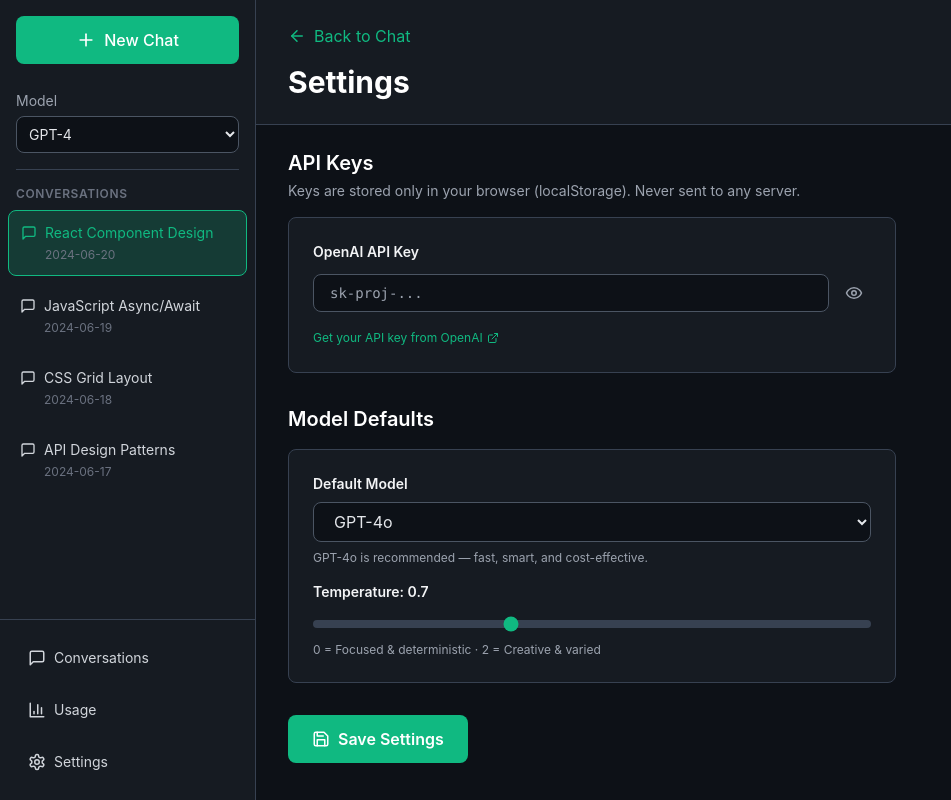
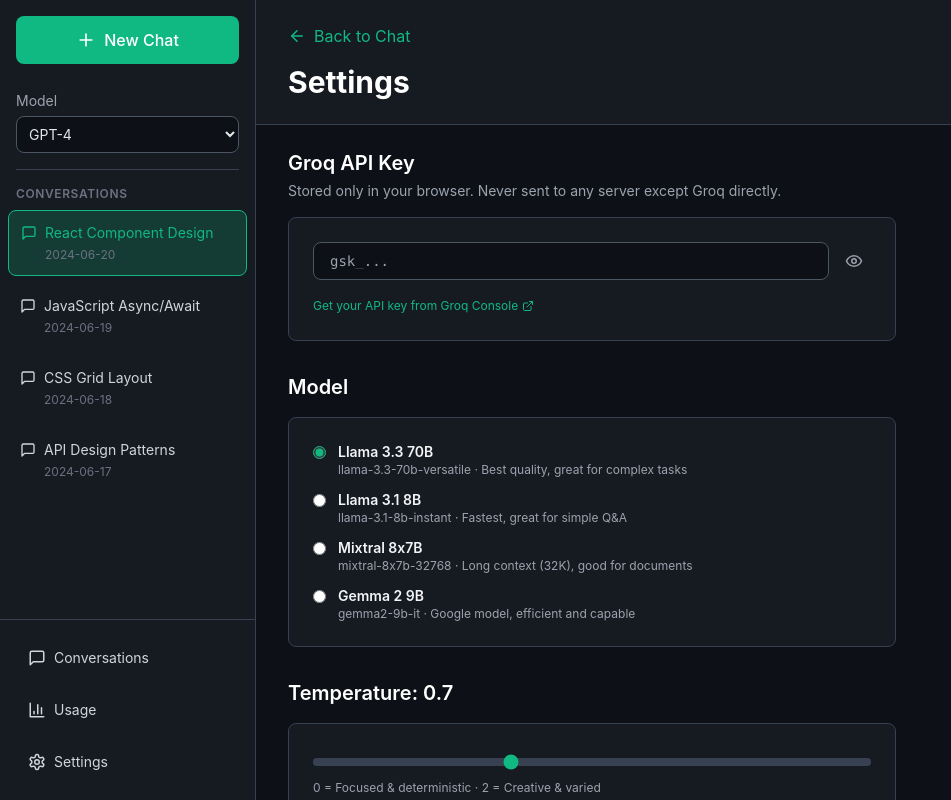
Before and after one commit to Rintu-chowdory/chatforge, a React (Vite) app: page /chatforge/settings in a window 1280 px wide. Shown: the whole page, without its empty margins (0-951 px from the left). Built offline with nearby package versions, Linux system fonts and the light colour scheme.

Commit message:
Switch to Groq API

```diff
--- a/src/pages/Settings.jsx
+++ b/src/pages/Settings.jsx
@@ -2,24 +2,31 @@
 import { Link } from 'react-router-dom'
 import { ArrowLeft, Eye, EyeOff, Save, CheckCircle, ExternalLink } from 'lucide-react'
 
+const GROQ_MODELS = [
+  { label: 'Llama 3.3 70B', value: 'llama-3.3-70b-versatile', desc: 'Best quality, great for complex tasks' },
+  { label: 'Llama 3.1 8B', value: 'llama-3.1-8b-instant', desc: 'Fastest, great for simple Q&A' },
+  { label: 'Mixtral 8x7B', value: 'mixtral-8x7b-32768', desc: 'Long context (32K), good for documents' },
+  { label: 'Gemma 2 9B', value: 'gemma2-9b-it', desc: 'Google model, efficient and capable' },
+]
+
 function Settings() {
   const [showApiKey, setShowApiKey] = useState(false)
   const [apiKey, setApiKey] = useState('')
+  const [model, setModel] = useState('Llama 3.3 70B')
+  const [temperature, setTemperature] = useState(0.7)
   const [saved, setSaved] = useState(false)
-  const [model, setModel] = useState('GPT-4o')
-  const [temperature, setTemperature] = useState(0.7)
 
   useEffect(() => {
-    const stored = localStorage.getItem('chatforge_openai_key')
-    if (stored) setApiKey(stored)
-    const storedModel = localStorage.getItem('chatforge_model')
-    if (storedModel) setModel(storedModel)
-    const storedTemp = localStorage.getItem('chatforge_temperature')
-    if (storedTemp) setTemperature(parseFloat(storedTemp))
+    const k = localStorage.getItem('chatforge_groq_key')
+    if (k) setApiKey(k)
+    const m = localStorage.getItem('chatforge_model')
+    if (m) setModel(m)
+    const t = localStorage.getItem('chatforge_temperature')
+    if (t) setTemperature(parseFloat(t))
   }, [])
 
   const handleSave = () => {
-    localStorage.setItem('chatforge_openai_key', apiKey)
+    localStorage.setItem('chatforge_groq_key', apiKey)
     localStorage.setItem('chatforge_model', model)
     localStorage.setItem('chatforge_temperature', temperature)
     setSaved(true)
@@ -37,24 +44,18 @@
       </div>
 
       <div className="flex-1 overflow-y-auto px-4 lg:px-8 py-6 max-w-2xl">
-        {/* API Keys */}
         <div className="mb-8">
-          <h2 className="text-xl font-semibold text-white mb-1">API Keys</h2>
-          <p className="text-sm text-gray-400 mb-4">Keys are stored only in your browser (localStorage). Never sent to any server.</p>
+          <h2 className="text-xl font-semibold text-white mb-1">Groq API Key</h2>
+          <p className="text-sm text-gray-400 mb-4">Stored only in your browser. Never sent to any server except Groq directly.</p>
           <div className="bg-chat-dark border border-gray-700 rounded-lg p-6">
-            <label className="block text-sm font-semibold text-gray-100 mb-3">
-              OpenAI API Key
-            </label>
             <div className="flex items-center gap-2 mb-3">
-              <div className="flex-1 relative">
               <input
                 type={showApiKey ? 'text' : 'password'}
                 value={apiKey}
                 onChange={(e) => setApiKey(e.target.value)}
-                  placeholder="sk-proj-..."
-                  className="w-full bg-chat-bg border border-gray-600 rounded-lg px-4 py-2 text-gray-200 font-mono text-sm focus:outline-none focus:border-emerald transition"
+                placeholder="gsk_..."
+                className="flex-1 bg-chat-bg border border-gray-600 rounded-lg px-4 py-2 text-gray-200 font-mono text-sm focus:outline-none focus:border-emerald transition"
               />
-              </div>
               <button
                 onClick={() => setShowApiKey(!showApiKey)}
                 className="text-gray-400 hover:text-gray-200 transition p-2 rounded hover:bg-gray-700"
@@ -63,42 +64,43 @@
               </button>
             </div>
             <a
-              href="https://platform.openai.com/api-keys"
+              href="https://console.groq.com/keys"
               target="_blank"
               rel="noopener noreferrer"
               className="inline-flex items-center gap-1 text-xs text-emerald hover:underline"
             >
-              Get your API key from OpenAI <ExternalLink size={12} />
+              Get your API key from Groq Console <ExternalLink size={12} />
             </a>
           </div>
         </div>
 
-        {/* Model Defaults */}
         <div className="mb-8">
-          <h2 className="text-xl font-semibold text-white mb-4">Model Defaults</h2>
-          <div className="bg-chat-dark border border-gray-700 rounded-lg p-6 space-y-4">
+          <h2 className="text-xl font-semibold text-white mb-4">Model</h2>
+          <div className="bg-chat-dark border border-gray-700 rounded-lg p-6 space-y-3">
+            {GROQ_MODELS.map((m) => (
+              <label key={m.value} className="flex items-start gap-3 cursor-pointer group">
+                <input
+                  type="radio"
+                  name="model"
+                  value={m.label}
+                  checked={model === m.label}
+                  onChange={() => setModel(m.label)}
+                  className="mt-1 accent-emerald"
+                />
                 <div>
-              <label className="block text-sm font-semibold text-gray-100 mb-2">Default Model</label>
-              <select
-                value={model}
-                onChange={(e) => setModel(e.target.value)}
-                className="w-full bg-chat-bg border border-gray-600 rounded-lg px-4 py-2 text-gray-200 cursor-pointer hover:border-emerald transition focus:outline-none focus:border-emerald"
-              >
-                <option>GPT-4o</option>
-                <option>GPT-4</option>
-                <option>GPT-3.5</option>
-              </select>
-              <p className="text-xs text-gray-400 mt-2">GPT-4o is recommended — fast, smart, and cost-effective.</p>
+                  <p className="text-sm font-semibold text-gray-100 group-hover:text-white transition">{m.label}</p>
+                  <p className="text-xs text-gray-400">{m.value} · {m.desc}</p>
                 </div>
-            <div>
-              <label className="block text-sm font-semibold text-gray-100 mb-2">
-                Temperature: {temperature}
               </label>
+            ))}
+          </div>
+        </div>
+
+        <div className="mb-8">
+          <h2 className="text-xl font-semibold text-white mb-4">Temperature: {temperature}</h2>
+          <div className="bg-chat-dark border border-gray-700 rounded-lg p-6">
             <input
-                type="range"
-                min="0"
-                max="2"
-                step="0.1"
+              type="range" min="0" max="2" step="0.1"
               value={temperature}
               onChange={(e) => setTemperature(parseFloat(e.target.value))}
               className="w-full h-2 bg-gray-700 rounded-lg appearance-none cursor-pointer accent-emerald"
@@ -106,9 +108,7 @@
             <p className="text-xs text-gray-400 mt-2">0 = Focused & deterministic · 2 = Creative & varied</p>
           </div>
         </div>
-        </div>
 
-        {/* Save Button */}
         <button
           onClick={handleSave}
           className="flex items-center gap-2 bg-emerald hover:bg-emerald/90 text-white font-semibold px-6 py-3 rounded-lg transition mb-8"
@@ -117,20 +117,16 @@
           {saved ? 'Saved!' : 'Save Settings'}
         </button>
 
-        {/* Danger Zone */}
         <div className="mb-8">
           <h2 className="text-xl font-semibold text-red-400 mb-4">Danger Zone</h2>
           <div className="bg-red-950/20 border border-red-900 rounded-lg p-6">
             <button
-              onClick={() => {
-                localStorage.removeItem('chatforge_openai_key')
-                setApiKey('')
-              }}
+              onClick={() => { localStorage.removeItem('chatforge_groq_key'); setApiKey('') }}
               className="text-red-400 hover:text-red-300 transition font-semibold"
             >
               Remove API Key
             </button>
-            <p className="text-xs text-gray-400 mt-2">Removes your stored API key from this browser.</p>
+            <p className="text-xs text-gray-400 mt-2">Removes your stored Groq key from this browser.</p>
           </div>
         </div>
       </div>
```
Lines whose indentation alone changed are shown as unchanged.
